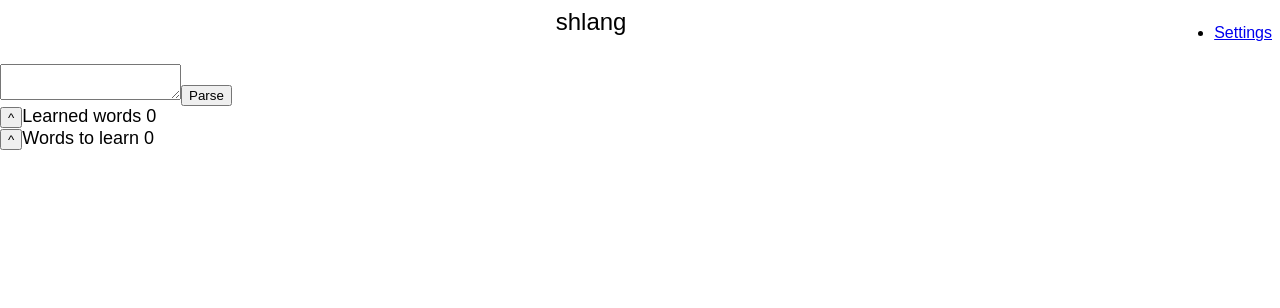
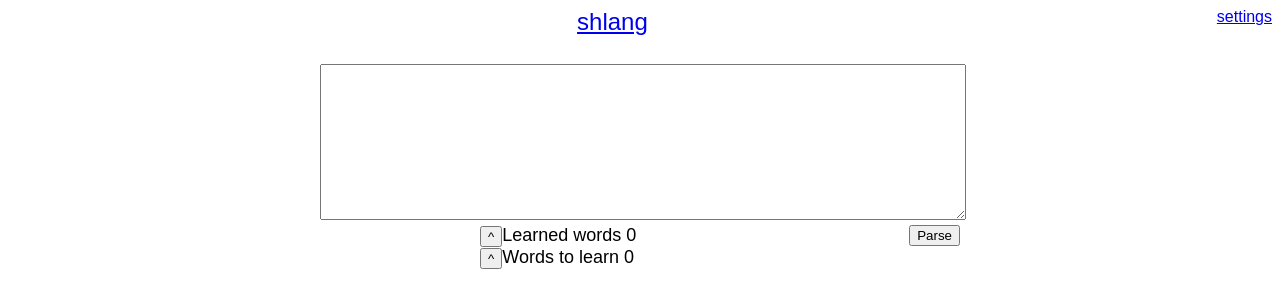
Before and after one commit to svonidze/shlang-web, a React (Create React App) app: page / in a window 1280 px wide. Shown: the top 308 px of the page. Built offline with nearby package versions, Linux system fonts and the light colour scheme; the HTML template or start-up script is replaced by a standard one.

Commit message:
Fixed auth in Chrome Extention Fixed styling to place UI components

```diff
--- a/src/components/Board.tsx
+++ b/src/components/Board.tsx
@@ -69,15 +69,16 @@ export class Board extends React.Component<IProps & IActionProps, IState> {
                 pressKeyOnWord={this.props.pressKeyOnWord} />;
 
         return (
-            <div>
-                <textarea defaultValue={defaultText} onChange={e => this.text = e.target.value} />
-                <button onClick={() => this.props.parseText(this.text)}>Parse</button>
+            <div className="center">
+                <textarea className="center full-width" rows={10} defaultValue={defaultText} onChange={e => this.text = e.target.value} />
+                <br/>
+                <button className="right" onClick={() => this.props.parseText(this.text)}>Parse</button>
                 {this.props.url &&
                     <section>
                         <a href={this.props.url}>Source page</a>
                     </section>
                 }
-                <div>
+                <div className="center">
                     {createWordBoard('Learned words', false)}
                     {createWordBoard('Words to learn', true)}
                 </div>
--- a/src/components/Header.tsx
+++ b/src/components/Header.tsx
@@ -4,12 +4,11 @@ import { Link } from "react-router-dom";
 export default function Header() {
     return (
         <header className="App-header">
-            <label className="App-title">shlang</label>
+            <label className="App-title">
+                <Link to='/'>shlang</Link>
+            </label>
             <nav className="App-header-navigation">
-                <ul>
-                    {/* <li><Link to='/'>Home</Link></li> */}
-                    <li><Link to='/settings'>Settings</Link></li>
-                </ul>
+                <Link to='/settings'>settings</Link>
             </nav>
         </header>
     )
--- a/src/components/integration/GoogleDrive.tsx
+++ b/src/components/integration/GoogleDrive.tsx
@@ -6,10 +6,9 @@ import { parseAndSyncUserConfiguration, extractUserConfiguration } from 'src/ser
 import { BACKUP_FILE } from "src/constants";
 import { unicodeToBase64 } from "src/services/Encoding";
 
-// Client ID and API key from the Developer Console
+// CLIENT_ID for the web version only, CLIENT_ID for the chrome extentions is hardcoded in manifest.json
 const CLIENT_ID = '358710366205-qtbhkrq2ovvhqhsl24h61nmp7luafpjg.apps.googleusercontent.com';
 const API_KEY = 'AIzaSyCDx1lNwV0JYhYTtDtbqaKCf4r3_7s6JEA';
-
 
 //const DISCOVERY_DOCS = ["https://www.googleapis.com/discovery/v1/apis/drive/v3/rest"];
 
@@ -43,29 +42,36 @@ export class GoogleDrive extends React.Component<IProps, IState> {
         console.info('ctor');
         super(props);
         this.state = { chromeExtetntion: chrome.identity ? true : false };
+
         this.localConfigStorage = new UserWordLocalStorageService();
+
+        this.onOpenPicker = this.onOpenPicker.bind(this);
+        this.createAndFillNewFileOnDrive = this.createAndFillNewFileOnDrive.bind(this);
+        this.signIn = this.signIn.bind(this);
+        this.syncPickedFileWithInternalStorage = this.syncPickedFileWithInternalStorage.bind(this);
     }
 
     componentDidMount() {
-        console.log('componentWillMount');
-
-        if (this.state.chromeExtetntion) {
-            chrome.identity.getAuthToken({ interactive: false }, (token) => {
-                console.log('oauthToken from chrome.identity', token);
-                token && this.setState({ ...this.state, oauthToken: token });
-            });
-            return;
-        }
-
         loadAndInjectJS(
             'https://apis.google.com/js/api.js',
             document.body,
             () => {
                 console.info('api.js loaded');
 
-                gapi.load('client:auth2', () => {
-                    console.info('client:auth2 loaded');
+                gapi.load('client', () => {
+                    console.info('client loaded');
+
                     gapi.client.setApiKey(API_KEY);
+
+                    if (this.state.chromeExtetntion) {
+                        chrome.identity.getAuthToken({ interactive: true }, (token) => {
+                            console.log('oauthToken from chrome.identity', token);
+                            gapi.client.setToken({access_token: token});
+                            token && this.setState({ ...this.state, oauthToken: token });
+                        });
+                    }
+                    else {
+                        gapi.load('auth2', () => {
                             gapi.auth2.init({
                                 client_id: CLIENT_ID,
                                 scope: SCOPES.join(' '),
@@ -76,26 +82,27 @@ export class GoogleDrive extends React.Component<IProps, IState> {
                                     this.setState({ ...this.state, oauthToken: token });
                                 }
                             })
+                        })
+                    }
                 });
             });
     }
 
     render() {
-        console.info('render');
-
         return (
             <div>
                 <strong>GoogleDrive authorization</strong>
+                <br/>
                 {this.state.file &&
                     <a href={this.state.file.url}>{`${this.state.file.name} (${this.state.file.id})`}</a>
                 }
                 {this.state.oauthToken
                     ?
                     <div>
-                        <button onClick={this.onOpenPicker.bind(this)}>Exisitng file</button>
-                        <button onClick={this.createAndFillNewFileOnDrive.bind(this)}>New file</button>
+                        <button onClick={this.onOpenPicker}>Exisitng file</button>
+                        <button onClick={this.createAndFillNewFileOnDrive}>New file</button>
                     </div>
-                    : <button onClick={() => this.signIn()}>Sign in</button>
+                    : <button onClick={this.signIn}>Sign in</button>
                 }
             </div>);
     }
@@ -129,7 +136,7 @@ export class GoogleDrive extends React.Component<IProps, IState> {
                     .addView(google.picker.ViewId.DOCS)
                     .setOAuthToken(this.state.oauthToken)
                     .setDeveloperKey(API_KEY)
-                    .setCallback(this.syncPickedFileWithInternalStorage.bind(this))
+                    .setCallback(this.syncPickedFileWithInternalStorage)
                     .build();
                 picker.setVisible(true);
             }
--- a/src/index.css
+++ b/src/index.css
@@ -3,3 +3,17 @@ body {
   padding: 0;
   font-family: sans-serif;
 }
+
+.center {
+  width: 50%;
+  margin: 0 auto;
+}
+
+.right {
+  float: right
+}
+
+.full-width {
+  min-height: 1em;
+  width: 100%;
+}
```
Also changed, not shown: public/chrome/background.js (+4 -4 lines), public/manifest.json, 2 other files (tests, documents, lock files or other folders). Lines whose indentation alone changed are shown as unchanged.
